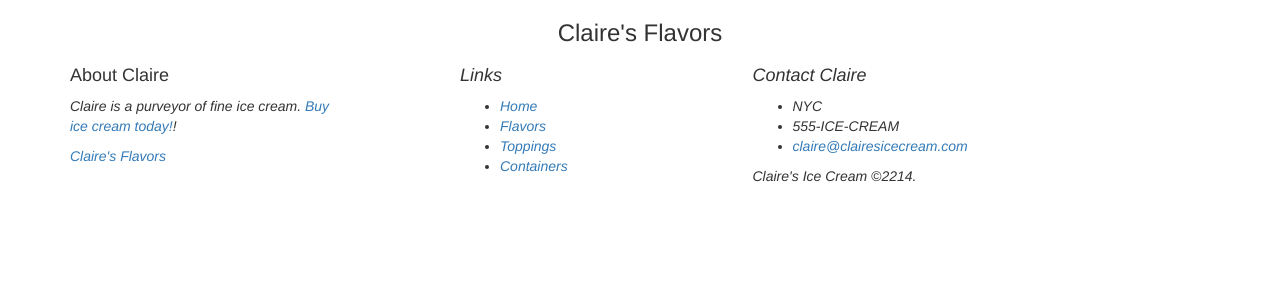
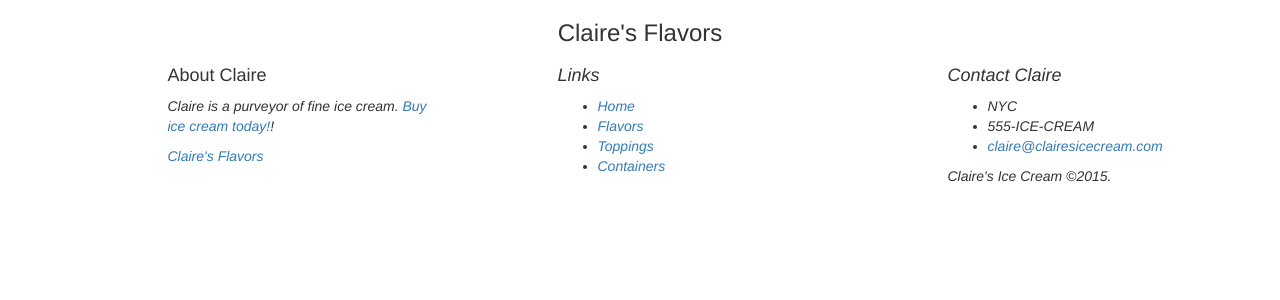
Before and after one commit to EricFries/claires-ice-cream, a Django app: page /flavors/ in a window 1280 px wide. Shown: the part 52-352 px from the top of the page. Run offline with Django 3.2, Linux system fonts and the light colour scheme; data that the repository does not hold is empty; some libraries are stand-ins or nearby versions.

Commit message:
fix footer links

```diff
--- a/ice_cream_ordering/templates/base.html
+++ b/ice_cream_ordering/templates/base.html
@@ -33,18 +33,18 @@
 		<div class='footer'>
       <div class='container'>
         <div class='row'>
-          <div class='col-md-3'>
+          <div class='col-md-3 col-md-offset-1'>
           <h4>About Claire</h4>
           <p><i>Claire is a purveyor of fine ice cream. <a href='new.html'>Buy ice cream today!</a>!</p>
-          <p><a href='flavors.html'>Claire's Flavors</a></p>
+          <p><a href='flavors'>Claire's Flavors</a></p>
           </div>
-          <div class='col-md-2 col-md-offset-1'>
+          <div class='col-md-3 col-md-offset-1'>
           <h4>Links</h4>
           <ul>
             <li><a href='/'>Home</a></li>
-            <li><a href='flavors.html'>Flavors</a></li>
-            <li><a href='toppings.html'>Toppings</a></li>
-            <li><a href='containers.html'>Containers</a></li>
+            <li><a href='flavors'>Flavors</a></li>
+            <li><a href='toppings'>Toppings</a></li>
+            <li><a href='containers'>Containers</a></li>
           </ul>
           </div>
 
@@ -55,7 +55,7 @@
             <li>555-ICE-CREAM</li>
             <li><a href='mailto:claire@clairesicecream.com'>claire@clairesicecream.com</a></li>
           </ul>
-          <p>Claire's Ice Cream &copy;2214.</p>
+          <p>Claire's Ice Cream &copy;2015.</p>
           </div>
         </div>
       </div>
```
